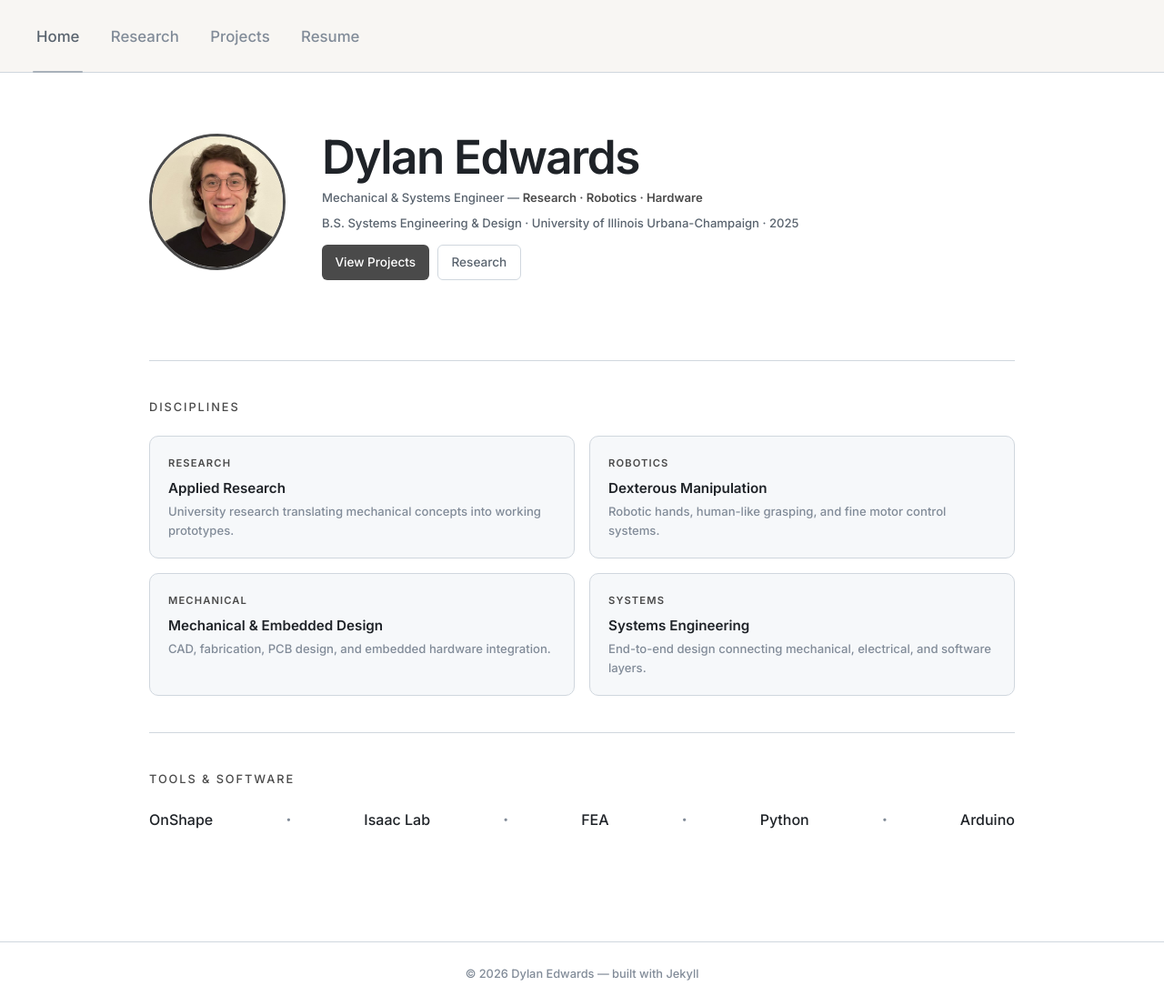
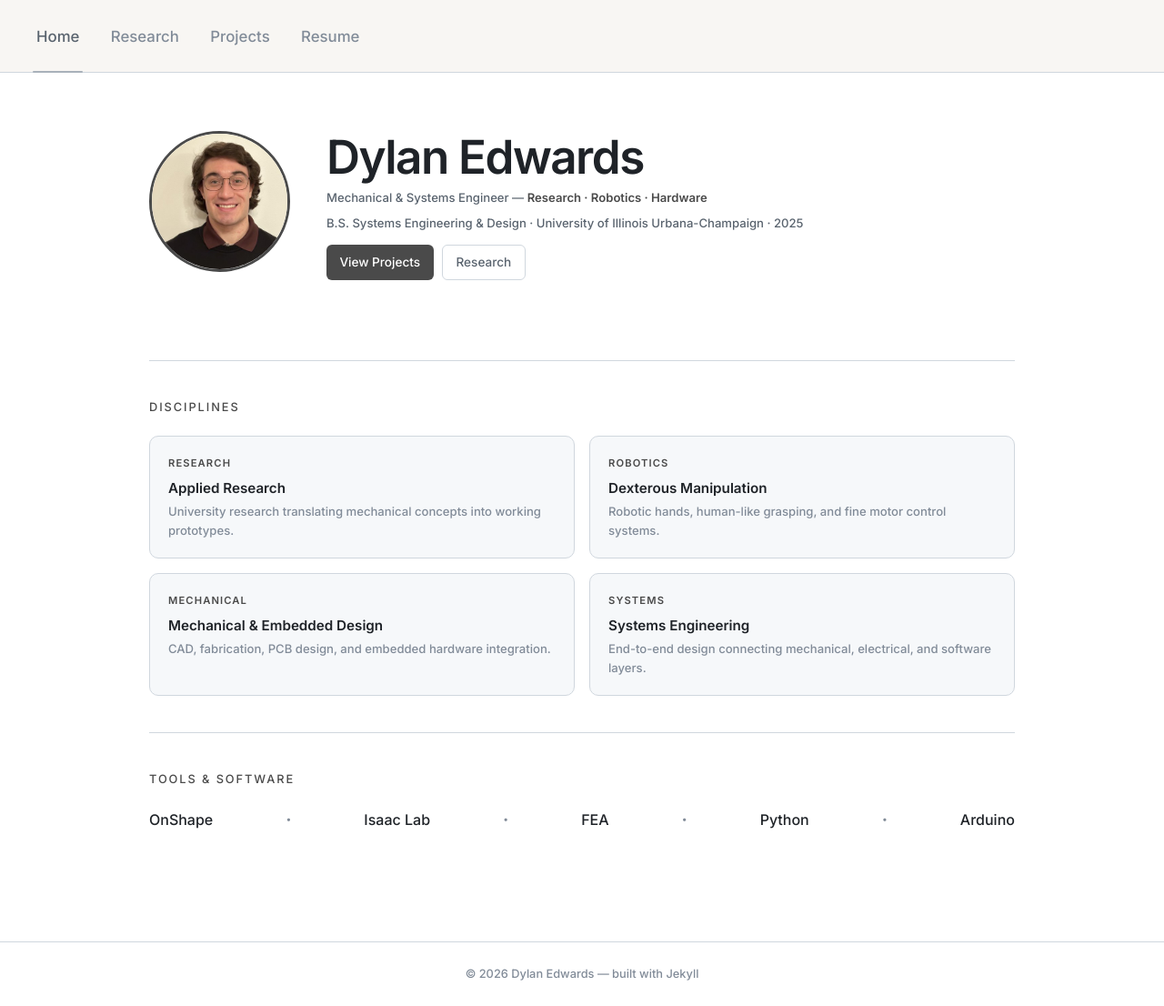
Before and after one commit to DylanEdwards02/DylanEdwards02.github.io, a Jekyll site: the page built from index.md, in a window 1280 px wide and 1106 px high. Shown: the whole window at 91% size. Built offline with Jekyll 4.4.1, drawn with Linux system fonts in a browser that asks for light colours.

Commit message:
Increase profile image size in index.md

```diff
--- a/index.md
+++ b/index.md
@@ -4,7 +4,7 @@ title: Home
 ---
 <section class="hero">
   <div class="hero-avatar">
-    <img src="/assets/img/profile.jpg" alt="Dylan Edwards" style="width: 150px; height: 150px;">
+    <img src="/assets/img/profile.jpg" alt="Dylan Edwards" style="width: 155px; height: 155px;">
   </div>
   <div class="hero-content">
     <h1 class="hero-name">Dylan Edwards</h1>
```
